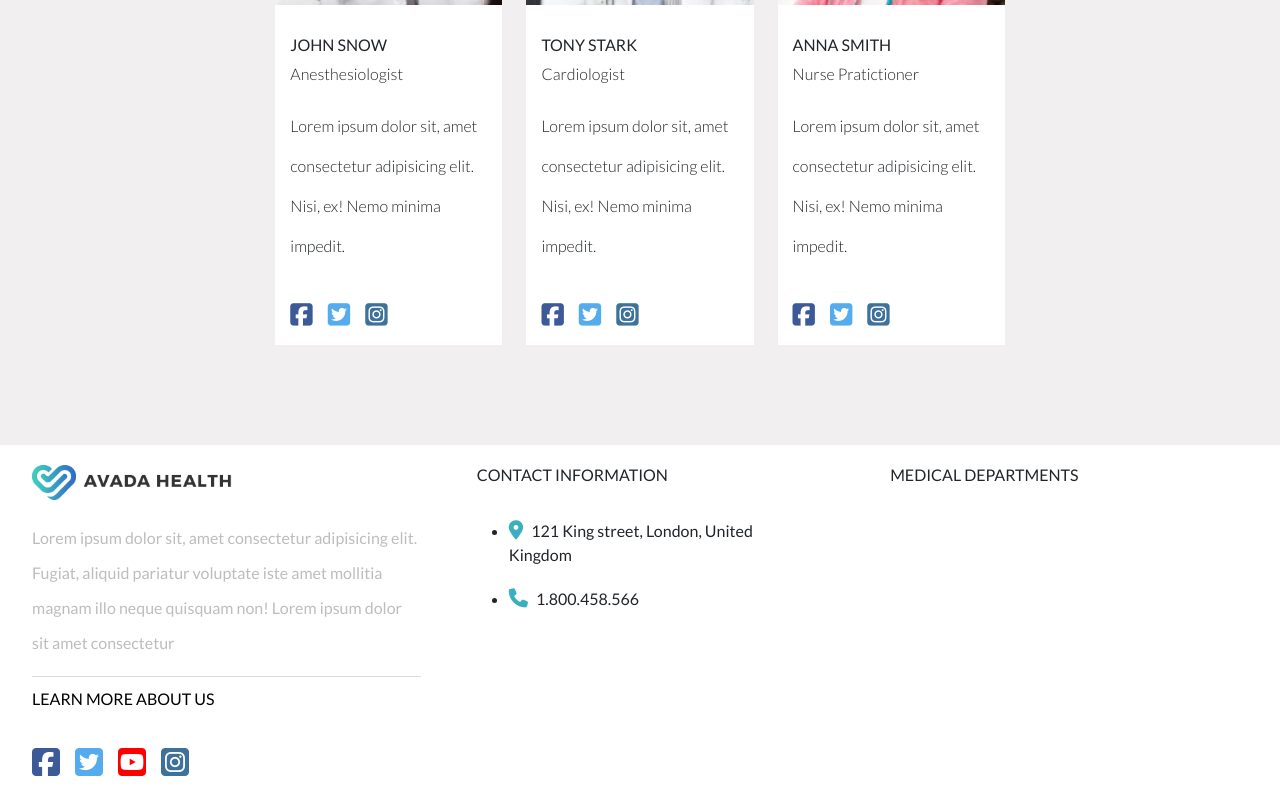
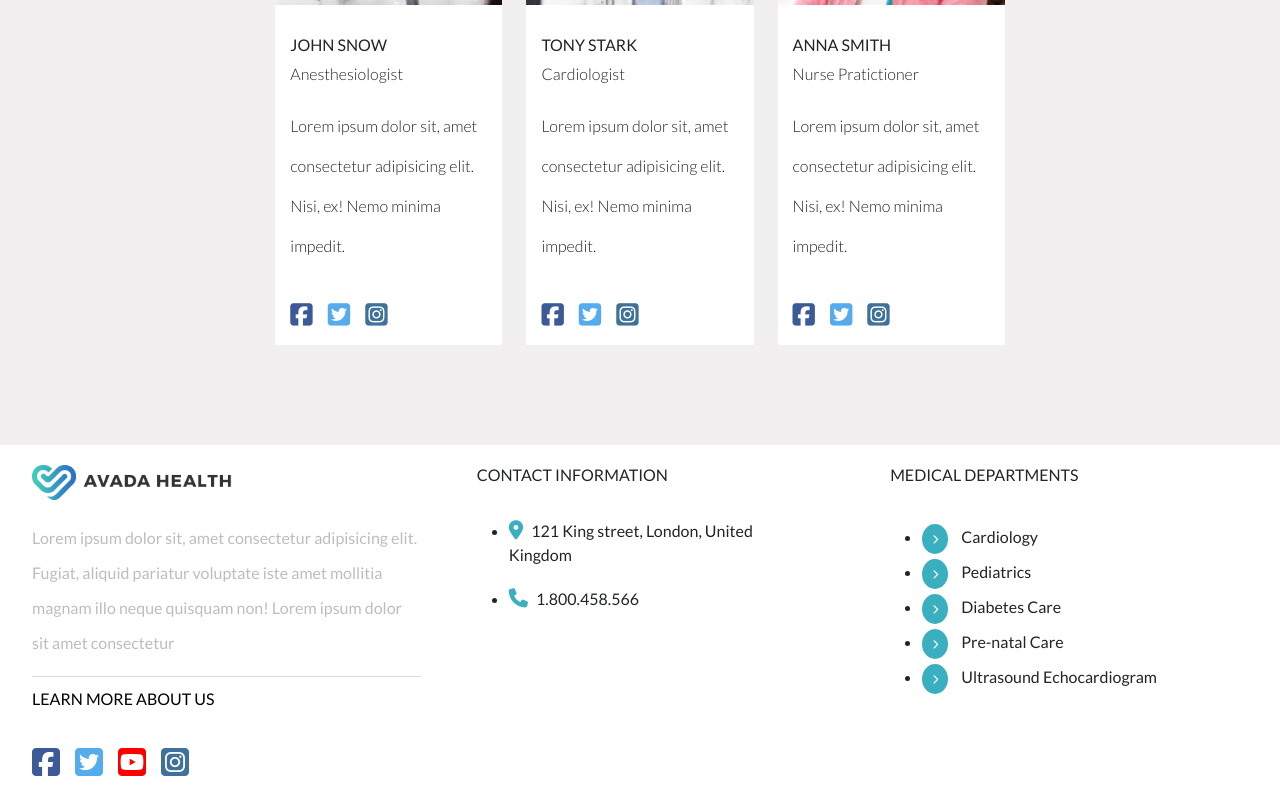
Before and after one commit to Clipper4rancione/proj-html-vuejs, a Vue app: page / in a window 1280 px wide. Shown: the part 2418-3218 px from the top of the page. Built offline with nearby package versions, Linux system fonts and the light colour scheme; a small style sheet from the web is missing.

Commit message:
[add] footerLista data

```diff
--- a/src/data/store.js
+++ b/src/data/store.js
@@ -24,7 +24,40 @@ export const store = reactive({
             caption : 'complementary therapies',
             comment : 'Lorem ipsum dolor, sit amet consectetur adipisicing elit.'
         },
-    ]
+    ],
     /*/INFO CARD OBJECT*/
 
+    /*FOOTER LIST */
+    footerList:[
+        {
+            name: 'Cardiology',
+            link: 'www.google.it'
+
+        },
+        {
+            name: 'Pediatrics',
+            link: '#'
+
+        },
+        {
+            name: 'Diabetes Care',
+            link: '#'
+
+        },
+        {
+            name: 'Pre-natal Care',
+            link: '#'
+
+        },
+        {
+            name: 'Ultrasound Echocardiogram',
+            link: '#'
+
+        },
+
+    ],
+    listCounter: 0,
+
+    /*/FOOTER LIST */
+
 })
```
